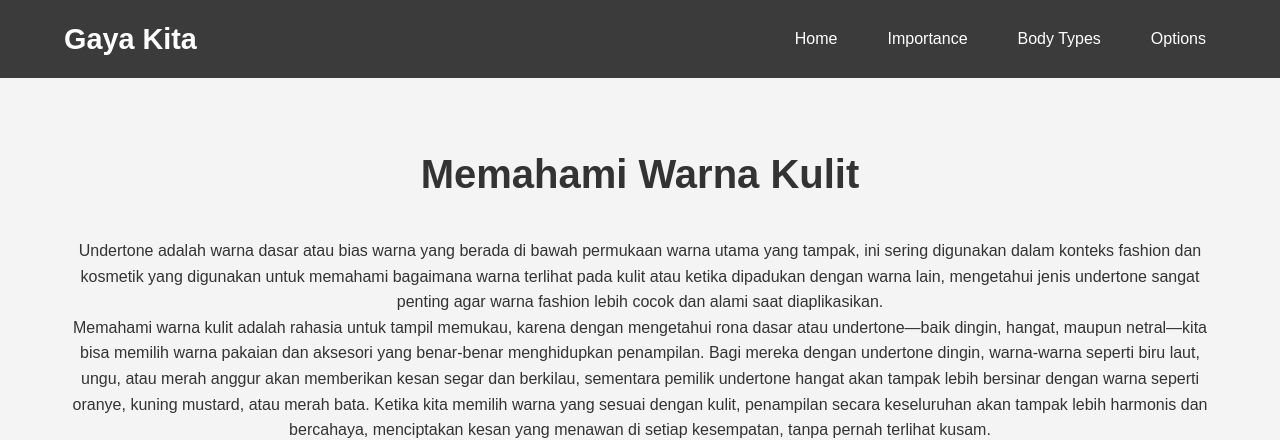
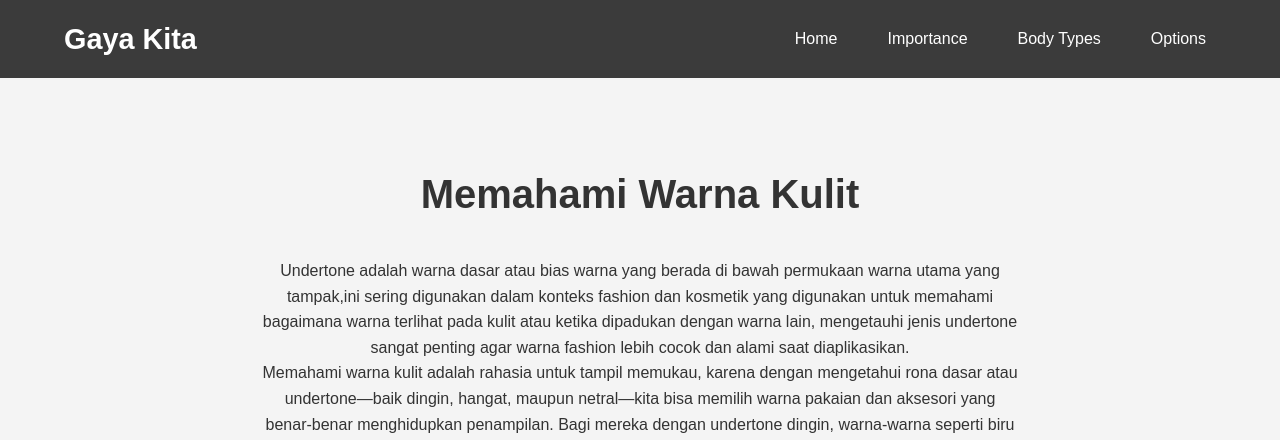
Before and after one commit to oliviamarsha202/Pemograman-Web, a PHP site: page /undertones.html in a window 1280 px wide. Shown: the top 440 px of the page. Run offline with PHP 8.4, Linux system fonts and the light colour scheme.

Commit message:
styless1 new

```diff
--- a/styles1.css
+++ b/styles1.css
@@ -197,3 +197,91 @@ header .btn:hover {
 .option-item p {
     color: #666;
 }
+
+/* Style untuk section undertone */
+#undertone .container {
+    max-width: 800px;
+    margin: 0 auto;
+    padding: 20px;
+    text-align: center;
+}
+
+.undertone-images {
+    display: flex;
+    justify-content: space-around;
+    align-items: center;
+    gap: 20px;
+    margin-top: 20px;
+    flex-wrap: wrap;
+}
+
+.undertone-image {
+    text-align: center;
+    max-width: 180px;
+}
+
+.undertone-image img {
+    padding-top: 10px;
+    width: 100%;
+    height: auto;
+    border-radius: 8px;
+    box-shadow: 0 4px 8px rgba(0, 0, 0, 0.1);
+}
+
+.undertone-image p {
+    margin-top: 10px;
+    font-size: 16px;
+    color: #333;
+}
+
+.undertone-item {
+    background-color: #f8f8f8;
+    border-radius: 10px;
+    box-shadow: 0 4px 8px rgba(0, 0, 0, 0.1);
+    padding: 20px;
+    text-align: center;
+    flex-basis: 30%;
+    max-width: 300px;
+}
+
+.undertone-item img {
+    width: 100%;
+    height: auto;
+    border-radius: 10px;
+    margin-top: 10px;
+    box-shadow: 0 4px 8px rgba(0, 0, 0, 0.2);
+    transition: transform 0.3s ease;
+}
+
+.undertone-item img:hover {
+    transform: scale(1.05);
+}
+
+.undertone-item h3 {
+    font-size: 20px;
+    margin: 10px 0;
+    color: #333;
+}
+
+.undertone-item p {
+    font-size: 14px;
+    color: #666;
+    line-height: 1.5;
+    margin-top: 10px;
+}
+
+.undertone-grid {
+    display: flex;
+    justify-content: space-between;
+    gap: 30px; /* Memperlebar jarak antar item */
+    margin-top: 20px;
+    flex-wrap: wrap;
+}
+
+.undertone-grid {
+    display: flex;
+    justify-content: space-around;
+    gap: 0;
+    margin-top: 20px;
+    flex-wrap: nowrap;
+}
--- a/undertones.html
+++ b/undertones.html
@@ -24,24 +24,8 @@
     <section id="undertone">
         <div class="container">
             <h2>Memahami Warna Kulit</h2>
-            <p>Undertone adalah warna dasar atau bias warna yang berada di bawah permukaan warna utama yang tampak, ini sering digunakan dalam konteks fashion dan kosmetik yang digunakan untuk memahami bagaimana warna terlihat pada kulit atau ketika dipadukan dengan warna lain, mengetahui jenis undertone sangat penting agar warna fashion lebih cocok dan alami saat diaplikasikan.</p>
+            <p>Undertone adalah warna dasar atau bias warna yang berada di bawah permukaan warna utama yang tampak,ini sering digunakan dalam konteks fashion dan kosmetik yang digunakan untuk memahami bagaimana warna terlihat pada kulit atau ketika dipadukan dengan warna lain, mengetauhi jenis undertone sangat penting agar warna fashion lebih cocok dan alami saat diaplikasikan.</p>
             <p>Memahami warna kulit adalah rahasia untuk tampil memukau, karena dengan mengetahui rona dasar atau undertone—baik dingin, hangat, maupun netral—kita bisa memilih warna pakaian dan aksesori yang benar-benar menghidupkan penampilan. Bagi mereka dengan undertone dingin, warna-warna seperti biru laut, ungu, atau merah anggur akan memberikan kesan segar dan berkilau, sementara pemilik undertone hangat akan tampak lebih bersinar dengan warna seperti oranye, kuning mustard, atau merah bata. Ketika kita memilih warna yang sesuai dengan kulit, penampilan secara keseluruhan akan tampak lebih harmonis dan bercahaya, menciptakan kesan yang menawan di setiap kesempatan, tanpa pernah terlihat kusam.</p>
-
-            <!-- Images for undertone types -->
-            <div class="undertone-images">
-                <div class="undertone-image">
-                    <img src="/images/images/warm-undertone.jpg" alt="Warm Undertone" width="300px" height="300px">
-                    <p>Undertone Hangat</p>
-                </div>
-                <div class="undertone-image">
-                    <img src="/images/images/images/cool-undertone.jpg" alt="Cool Undertone" width="300px" height="300px">
-                    <p>Undertone Dingin</p>
-                </div>
-                <div class="undertone-image">
-                    <img src="/images/images/images/images/neutral-undertone.jpg" alt="Neutral Undertone" width="300px" height="300px">
-                    <p>Undertone Netral</p>
-                </div>
-            </div>
         </div>
     </section>
 
```
